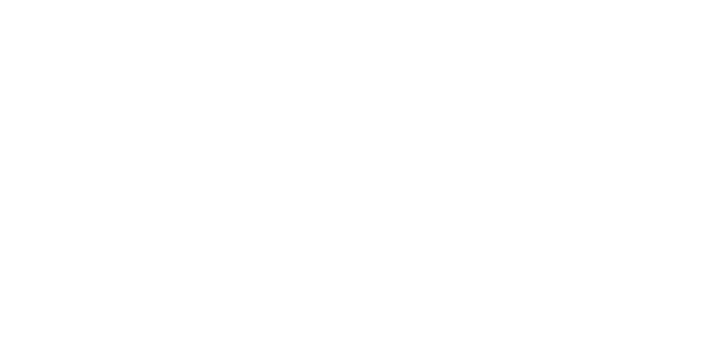
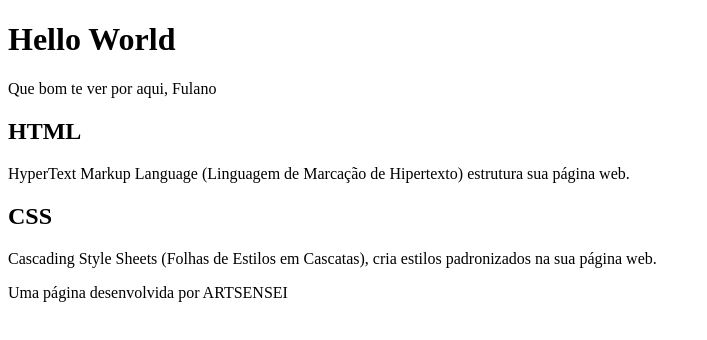
Before and after one commit to Artsensei/Ol-Mundo, a plain HTML site: page index.html in a window 1280 px wide. Shown: the whole page, without its empty margins (0-707 px from the left). Drawn offline with Linux system fonts and the light colour scheme.

Commit message:
Textos HTML inseridos.

```diff
--- a/index.html
+++ b/index.html
@@ -6,6 +6,25 @@
     <title>Hello World</title>
 </head>
 <body>
+    <header>
+        <h1>Hello World</h1>
+        <p>Que bom te ver por aqui, Fulano</p>
+
+    </header>
+
+    <section>
+        <h2>HTML</h2>
+        <P>HyperText Markup Language (Linguagem de Marcação de Hipertexto) estrutura sua página web.</P>
+
+    <h2>CSS</h2>
+    <P>Cascading Style Sheets (Folhas de Estilos em Cascatas), cria estilos padronizados na sua página web.</P>
+
+    </section>
+
+    <footer>
+        <P>Uma página desenvolvida por ARTSENSEI</P>
+
+    </footer>
 
 </body>
 </html>
```
